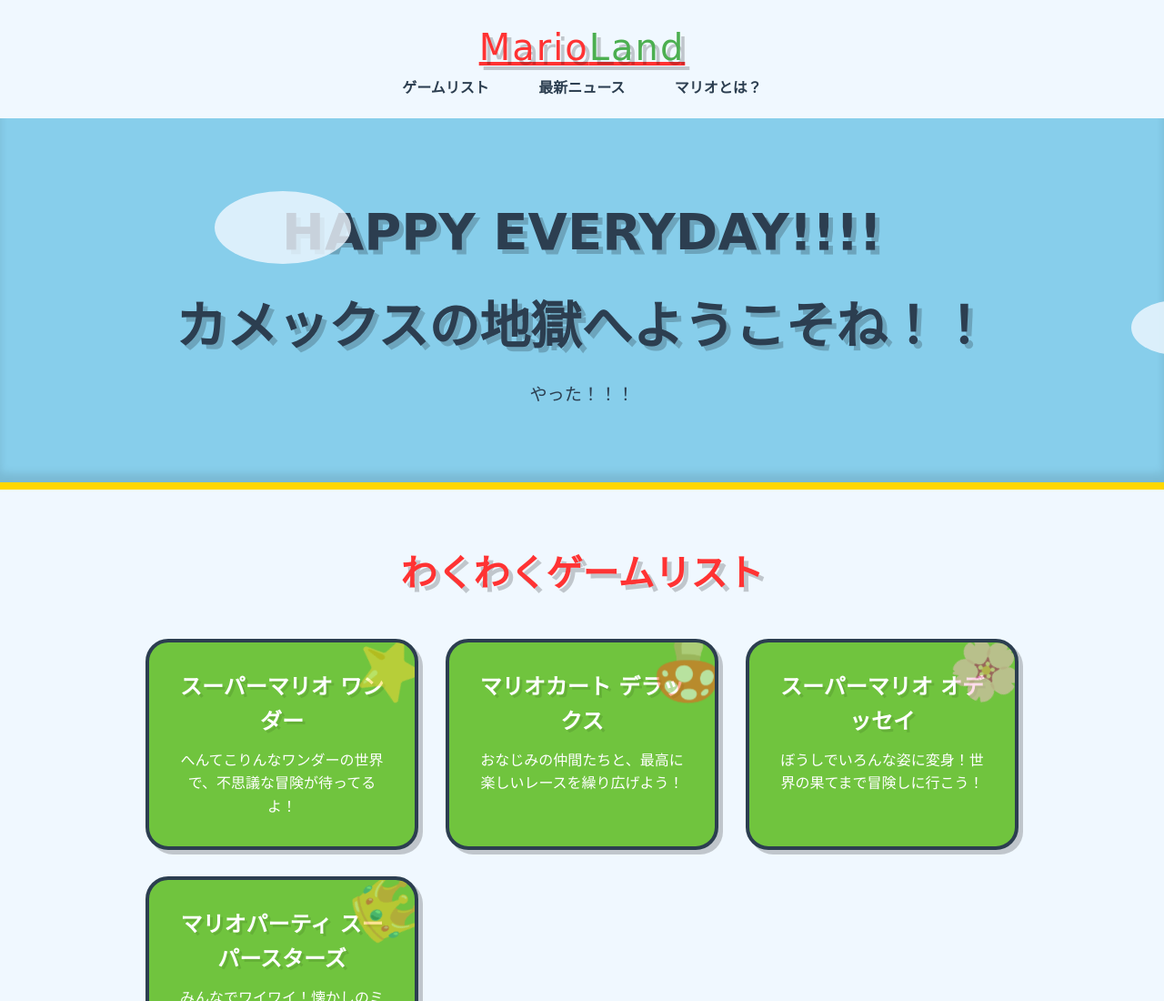
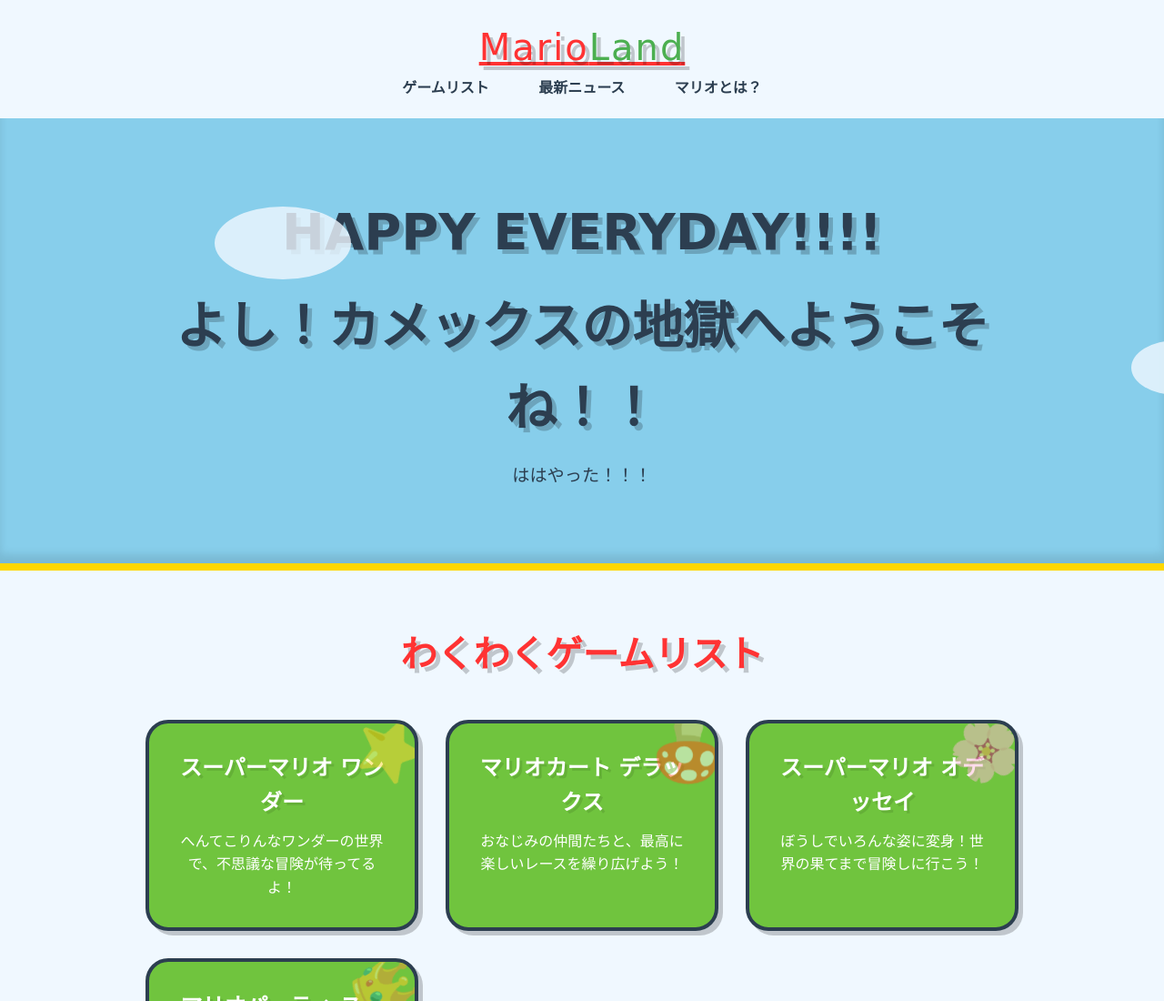
Before and after one commit to Jeffery129/GitTestDay2_02, a plain HTML site: page index.html in a window 1280 px wide. Shown: the top 1100 px of the page at 91% size. Drawn offline with Linux system fonts and the light colour scheme; a web font is replaced by a local one.

Commit message:
[fix]よし追加

```diff
--- a/index.html
+++ b/index.html
@@ -26,8 +26,8 @@
         <section class="hero">
             <div class="container">
                 <h1>HAPPY EVERYDAY!!!!</h1>
-                <h1>カメックスの地獄へようこそね！！</h1>
-                <p>やった！！！</p>
+                <h1>よし！カメックスの地獄へようこそね！！</h1>
+                <p>ははやった！！！</p>
             </div>
         </section>
 
```
